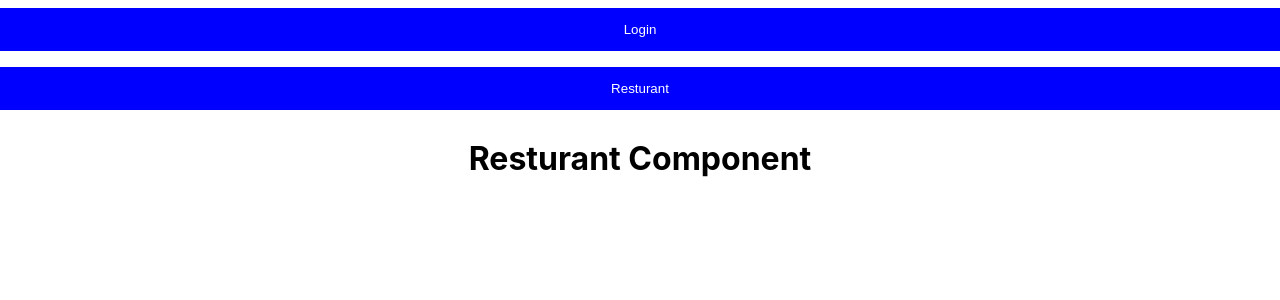
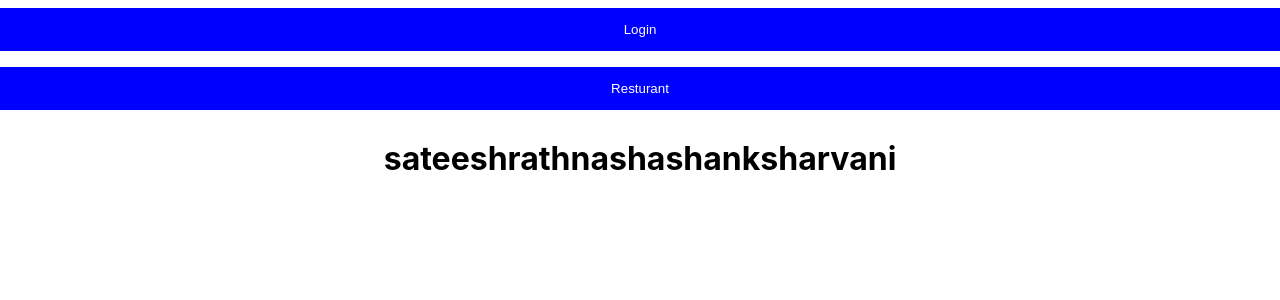
Before and after one commit to shashanknaik808/react_resturant_app, a React (Create React App) app in the folder frontend/: page /resturant in a window 1280 px wide. Shown: the top 300 px of the page. Built offline with nearby package versions, Linux system fonts and the light colour scheme; no server answers.

Commit message:
React JSX Array Rendering

```diff
--- a/frontend/src/component/resturant/Resturant.jsx
+++ b/frontend/src/component/resturant/Resturant.jsx
@@ -15,20 +15,22 @@ function Resturant(props) {
 
         let responseData = await response.json();
 
-        setMenuData = {
-            flag: false,
-            foodData: responseData[0],
-            drinkData: responseData[1]
-        };
+        // setMenuData = {
+        //     flag: true,
+        //     foodData: responseData[0],
+        //     drinkData: responseData[1]
+        // };
     }
 
     useEffect(() => {
         getData();
     }, []);
 
+    let arr = ['sateesh', 'rathna', 'shashank', 'sharvani'];
+
     return (
         <div>
-            <h1>Resturant Component</h1>
+            <h1>{arr}</h1>
         </div>
     )
 }
```
